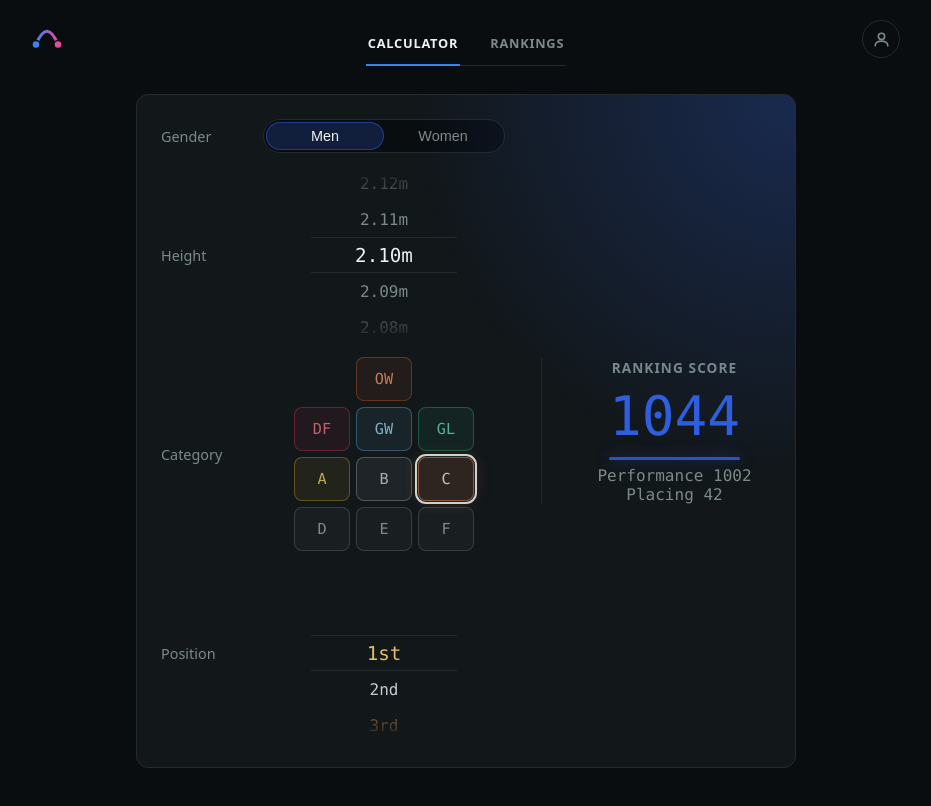
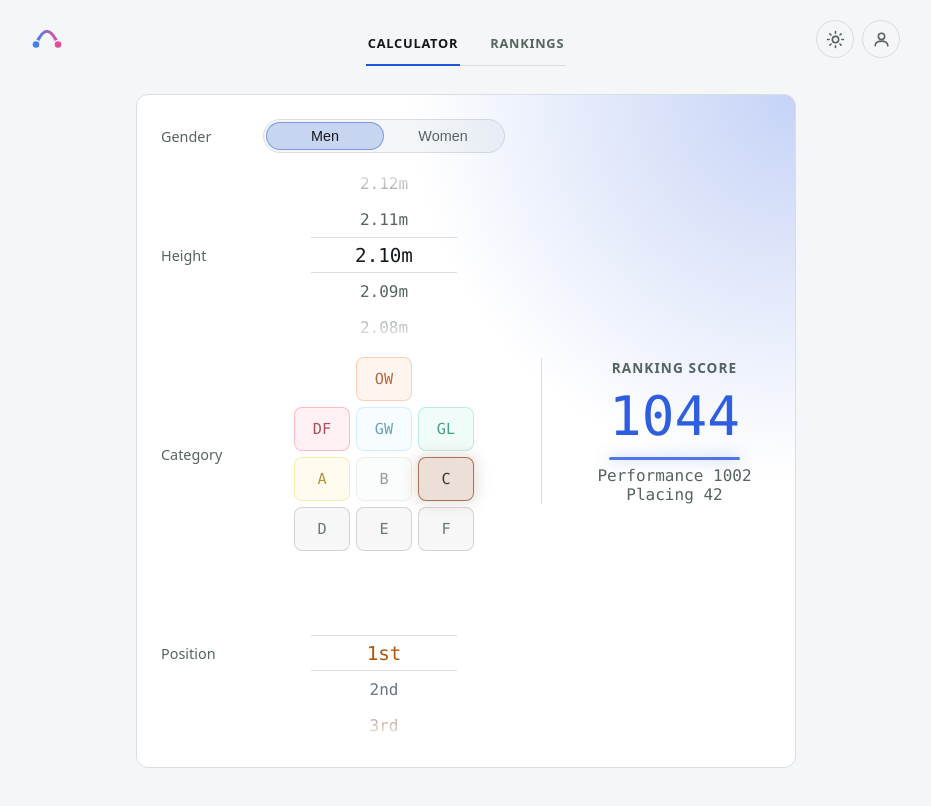
Before and after one commit to bahno/hj-stats, a React (Vite) app: page / in a window 1280 px wide. Shown: the top 806 px of the page, without its empty margins (174-1105 px from the left). Built offline with nearby package versions, Linux system fonts and the light colour scheme; no server answers.

Commit message:
feat: add theme toggle button to the account corner

```diff
--- a/src/App.tsx
+++ b/src/App.tsx
@@ -9,6 +9,8 @@
 import { PasswordRecovery } from './auth/PasswordRecovery';
 import { isAuthEnabled } from './lib/supabase';
 import { FavoritesProvider } from './hooks/FavoritesContext';
+import { ThemeProvider } from './hooks/ThemeContext';
+import { ThemeToggle } from './components/ThemeToggle';
 
 function UserIcon() {
   return (
@@ -80,6 +82,7 @@
       {!recovering && (
         <>
           <div className="account-corner">
+            <ThemeToggle />
             <AccountSlot
               active={view === 'account'}
               onOpenAccount={() => setView('account')}
@@ -97,10 +100,12 @@
 
 export default function App() {
   return (
-    <AuthProvider>
-      <FavoritesProvider>
-        <Shell />
-      </FavoritesProvider>
-    </AuthProvider>
+    <ThemeProvider>
+      <AuthProvider>
+        <FavoritesProvider>
+          <Shell />
+        </FavoritesProvider>
+      </AuthProvider>
+    </ThemeProvider>
   );
 }
--- /dev/null
+++ b/src/components/ThemeToggle.tsx
@@ -0,0 +1,55 @@
+import { useTheme } from '../hooks/ThemeContext';
+
+function SunIcon() {
+  return (
+    <svg
+      width="19"
+      height="19"
+      viewBox="0 0 24 24"
+      fill="none"
+      stroke="currentColor"
+      strokeWidth="2"
+      strokeLinecap="round"
+      strokeLinejoin="round"
+      aria-hidden="true"
+    >
+      <circle cx="12" cy="12" r="4" />
+      <path d="M12 2v2M12 20v2M4.93 4.93l1.41 1.41M17.66 17.66l1.41 1.41M2 12h2M20 12h2M4.93 19.07l1.41-1.41M17.66 6.34l1.41-1.41" />
+    </svg>
+  );
+}
+
+function MoonIcon() {
+  return (
+    <svg
+      width="19"
+      height="19"
+      viewBox="0 0 24 24"
+      fill="none"
+      stroke="currentColor"
+      strokeWidth="2"
+      strokeLinecap="round"
+      strokeLinejoin="round"
+      aria-hidden="true"
+    >
+      <path d="M20 14.5A8 8 0 1 1 9.5 4a6.5 6.5 0 0 0 10.5 10.5z" />
+    </svg>
+  );
+}
+
+export function ThemeToggle() {
+  const { theme, toggleTheme } = useTheme();
+  const isLight = theme === 'light';
+  const label = isLight ? 'Switch to dark theme' : 'Switch to light theme';
+  return (
+    <button
+      type="button"
+      className="account-icon-btn"
+      onClick={toggleTheme}
+      aria-label={label}
+      title={label}
+    >
+      {isLight ? <SunIcon /> : <MoonIcon />}
+    </button>
+  );
+}
--- a/src/styles.css
+++ b/src/styles.css
@@ -1631,6 +1631,9 @@
   top: 20px;
   right: 16px;
   z-index: 5;
+  display: flex;
+  align-items: center;
+  gap: 8px;
 }
 
 /* Brand mark, mirroring .account-corner on the left. Matching the account
```
Also changed, not shown: 2 other files (tests, documents, lock files or other folders).
